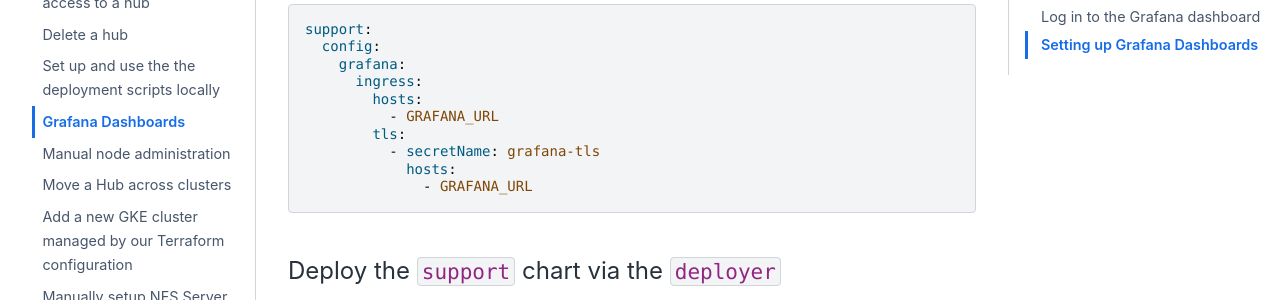
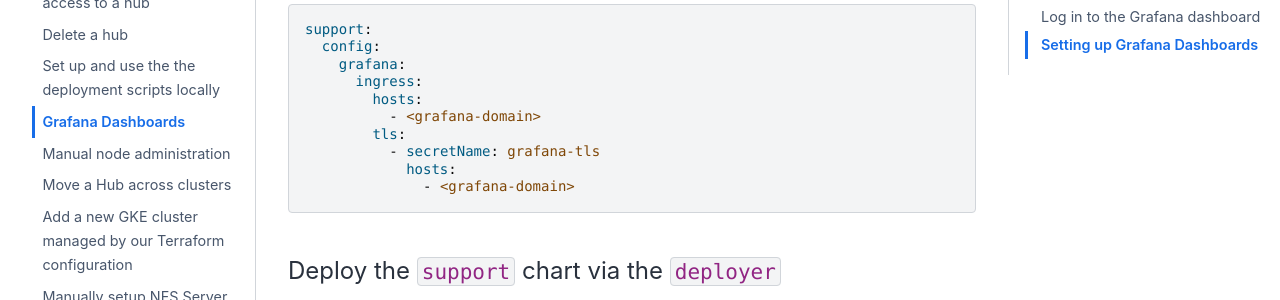
Before and after one commit to 2i2c-org/infrastructure, a Sphinx documentation site: the page built from docs/howto/operate/grafana.md, in a window 1280 px wide and 900 px high, scrolled down 894 px. Shown: the part 152-452 px from the top of the window. Built offline with Sphinx 7.4.7 and the Sphinx Book theme 1.1.4, drawn with Linux system fonts in a browser that asks for light colours; pages that are not in the unit, such as notebooks, are missing from menus; the version number could not be read and is left out.

Commit message:
Apply suggestions from code review
Co-authored-by: Yuvi Panda <yuvipanda@gmail.com>

````diff
--- a/docs/howto/operate/grafana.md
+++ b/docs/howto/operate/grafana.md
@@ -32,11 +32,11 @@ support:
     grafana:
       ingress:
         hosts:
-          - GRAFANA_URL
+          - <grafana-domain>
         tls:
           - secretName: grafana-tls
             hosts:
-              - GRAFANA_URL
+              - <grafana-domain>
 ```
 
 #### Deploy the `support` chart via the `deployer`
````
